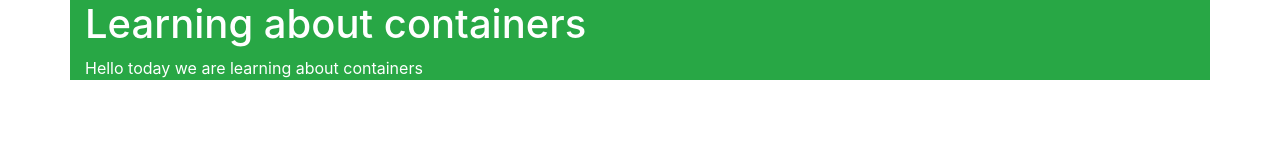
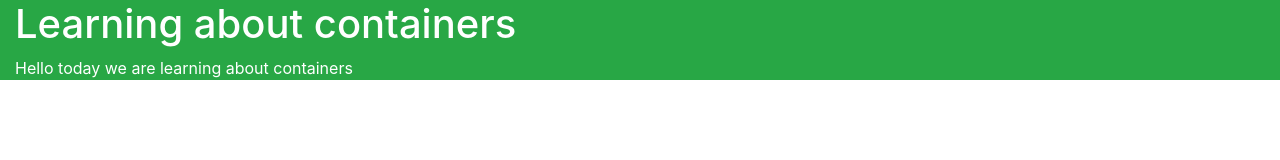
Before and after one commit to jessica5391/container, a plain HTML site: page index.html in a window 1280 px wide. Drawn offline with nearby package versions, Linux system fonts and the light colour scheme.

Commit message:
updated to container fluid

```diff
--- a/index.html
+++ b/index.html
@@ -15,7 +15,7 @@
 </script>
 </head>
 <body>
-    <div class="container bg-success text-white">
+    <div class="container-fluid bg-success text-white">
         <h1>Learning about containers</h1>
             <p>Hello today we are learning about containers </p>
     </div>
```
